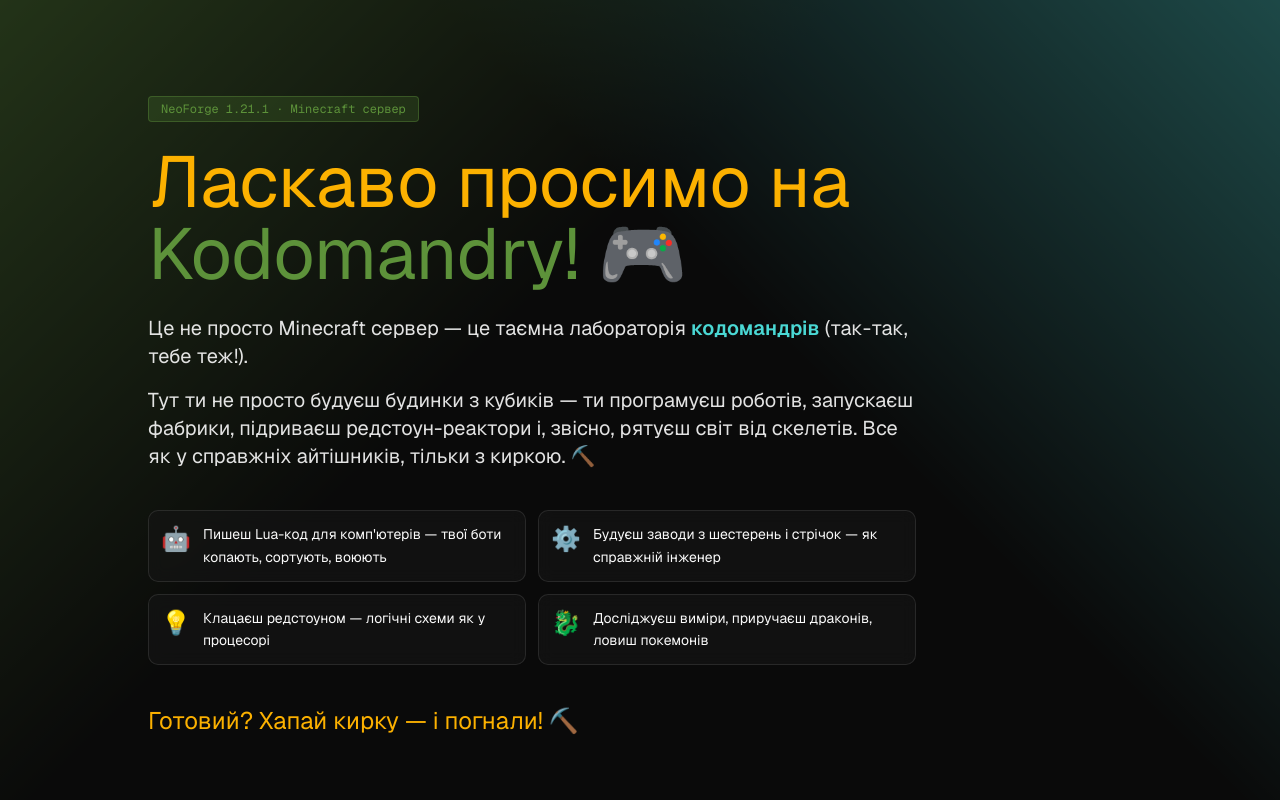
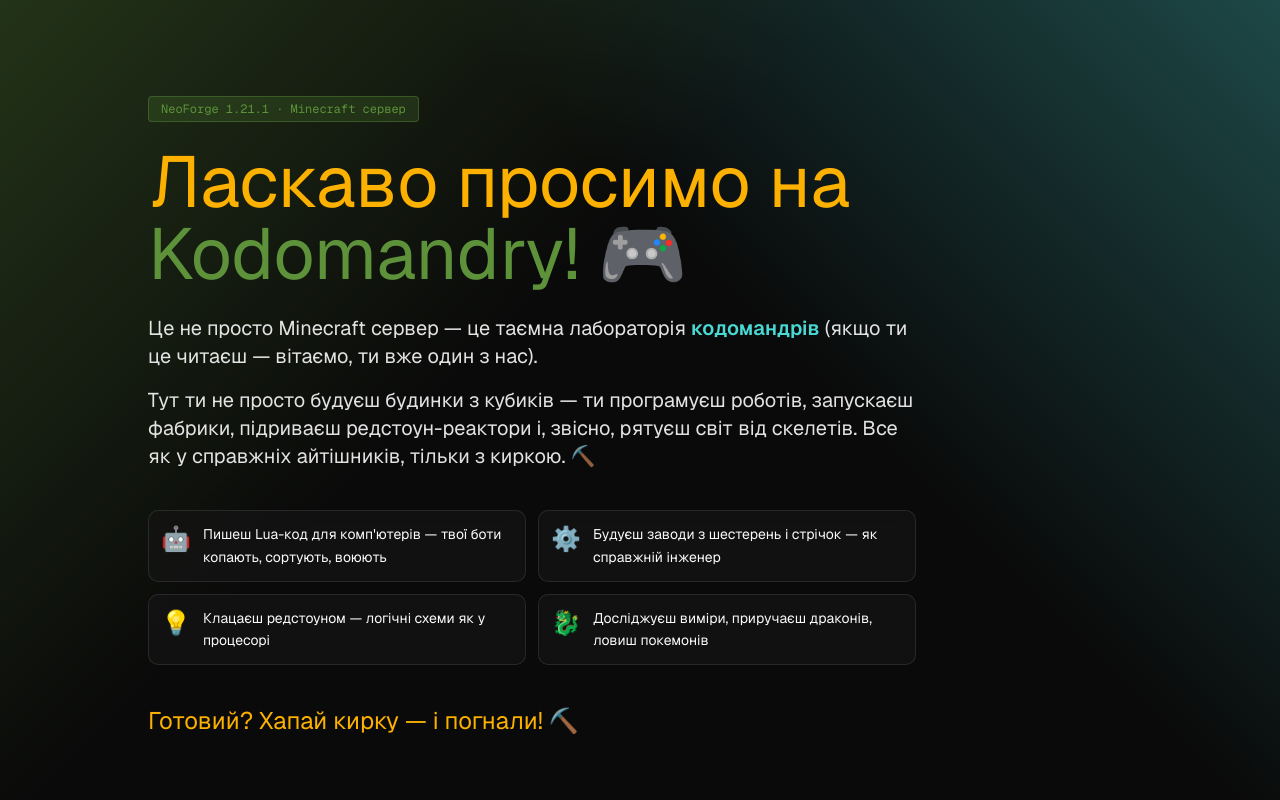
Before and after one commit to asemelinsky/kodomandry-minecraft, a Next.js app: page / in a window 1280 px wide. Shown: the top 800 px of the page. Built offline with nearby package versions, Linux system fonts and the light colour scheme.

Commit message:
reword welcome aside

```diff
--- a/app/page.tsx
+++ b/app/page.tsx
@@ -30,7 +30,7 @@
               <span className="text-[var(--color-mc-diamond)] font-semibold">
                 кодомандрів
               </span>{" "}
-              (так-так, тебе теж!).
+              (якщо ти це читаєш — вітаємо, ти вже один з нас).
             </p>
             <p>
               Тут ти не просто будуєш будинки з кубиків — ти програмуєш роботів,
```
